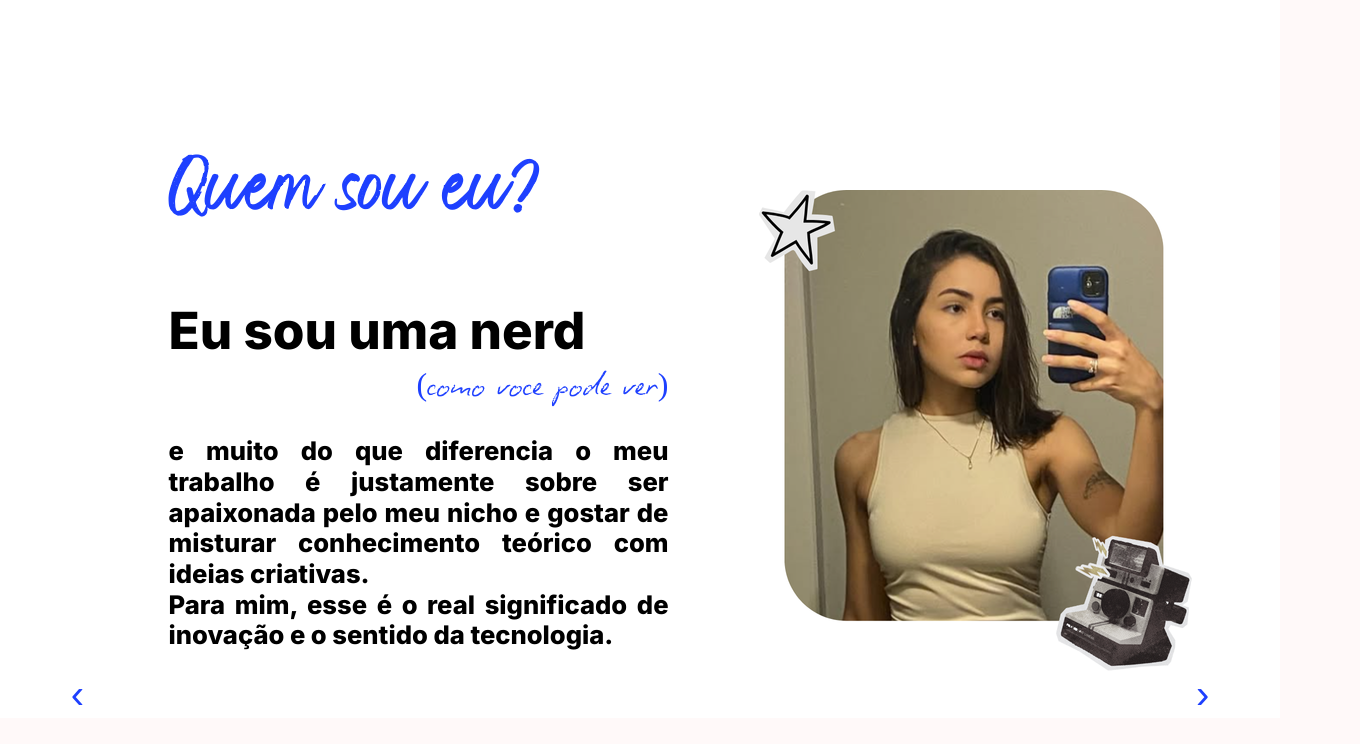
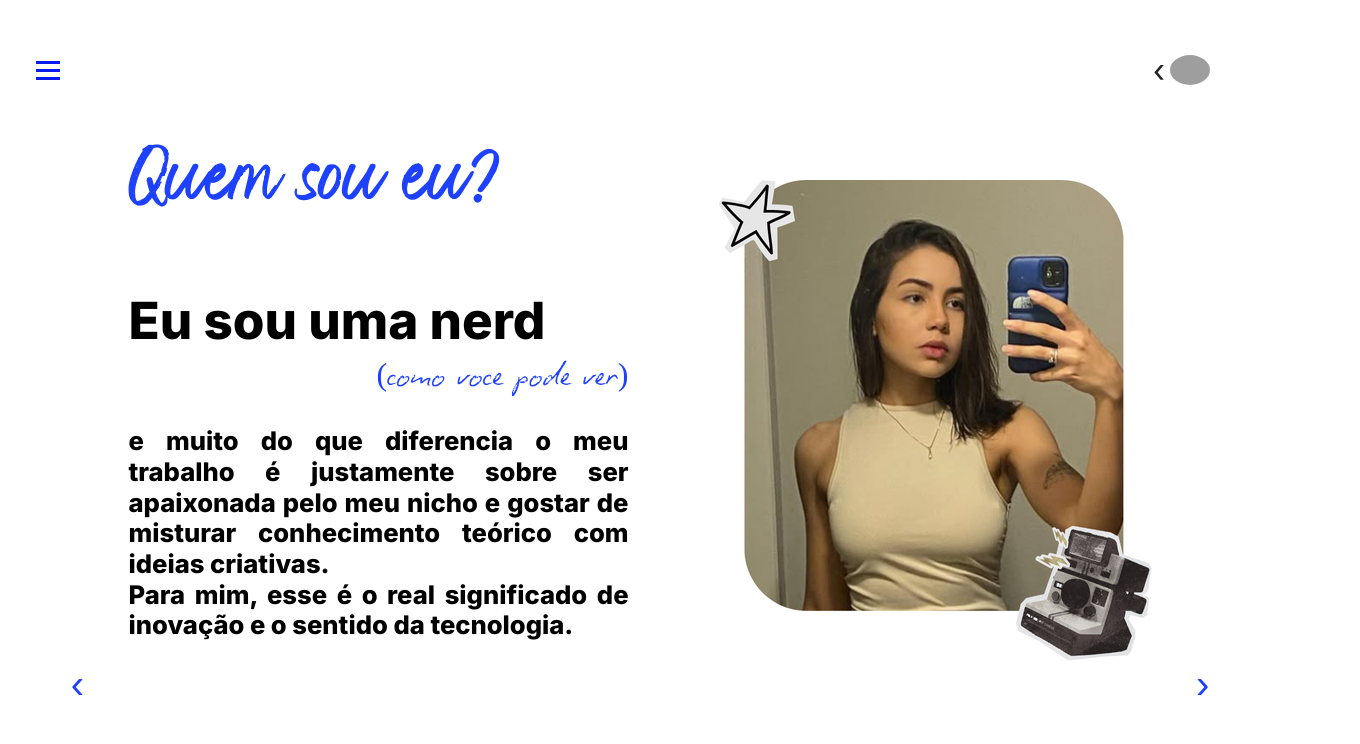
Before and after one commit to laviniacarol/My-Portfolio, a React (Vite) app in the folder carol-portfolio/: page / in a window 1280 px wide. Shown: the top 744 px of the page, 1360 px wide, since content can reach past the window. Built offline with nearby package versions, Linux system fonts and the light colour scheme; grey boxes are pictures that could not be loaded; a web font is replaced by a local one.

Commit message:
turning header in a shared component

```diff
--- a/carol-portfolio/package.json
+++ b/carol-portfolio/package.json
@@ -11,7 +11,8 @@
   },
   "dependencies": {
     "react": "^19.2.0",
-    "react-dom": "^19.2.0"
+    "react-dom": "^19.2.0",
+    "react-router-dom": "^7.12.0"
   },
   "devDependencies": {
     "@eslint/js": "^9.39.1",
--- /dev/null
+++ b/carol-portfolio/src/App.tsx
@@ -0,0 +1,18 @@
+import { Routes, Route } from "react-router-dom";
+
+import Layout from "../src/Layout/layout";
+
+/* containers */
+import Home from "./containers/Home/home";
+import About from "./containers/About/About";
+
+export default function App() {
+  return (
+    <Routes>
+      <Route element={<Layout />}>
+        <Route path="/" element={<About />} />
+        <Route path="/sobre" element={<About />} />
+      </Route>
+    </Routes>
+  );
+}
--- /dev/null
+++ b/carol-portfolio/src/Layout/layout.tsx
@@ -0,0 +1,13 @@
+import { Outlet } from "react-router-dom";
+import Header from "../containers/Header";
+
+export default function Layout() {
+  return (
+    <>
+      <Header />
+      <main style={{ paddingTop: "70px" }}>
+        <Outlet />
+      </main>
+    </>
+  );
+}
--- a/carol-portfolio/src/containers/About/About.module.scss
+++ b/carol-portfolio/src/containers/About/About.module.scss
@@ -8,7 +8,7 @@
 
 .MainRow {
   display: flex;
-  padding: 80px;
+  padding: 0;
   justify-content: center;
   align-items: center;
   gap: 90px;
@@ -70,7 +70,7 @@
 .Arrows {
   display: flex;
   justify-content: center;
-  margin-top: -90px;
+  margin-top: -10px;
   gap: 1100px;
 }
 
@@ -121,7 +121,7 @@
 
   .Who {
     font-size: 1.8rem;
-    padding-top: 30px;
+    padding-top: 80px;
     text-align: center;
     margin: 0;
     justify-content: center;
@@ -193,4 +193,8 @@
     margin-right: 10px;
   }
 
+  .Who {
+    margin-top: 70px;
+  }
+
 }
--- /dev/null
+++ b/carol-portfolio/src/containers/Header/Header.module.scss
@@ -0,0 +1,68 @@
+.hero {
+  min-height: 100vh;
+  padding: 0px;
+  margin: 0px;
+  display: flex;
+  z-index: 1000;
+  flex-direction: column;
+  position: relative;
+}
+
+.topBar {
+  position: fixed;
+  top: 0;
+  left: 0;
+  width: 100%;
+  padding: clamp(30px, 30px, 40px);
+  height: 80px;
+
+  display: flex;
+  justify-content: space-between;
+  align-items: center;
+
+  z-index: 1000;
+}
+
+
+.menuBtn {
+  background: none;
+  border: none;
+  cursor: pointer;
+
+  display: flex;
+  flex-direction: column;
+  gap: 5px;
+
+  span {
+    width: 24px;
+    height: 3px;
+    background-color: #041cf1;
+    display: block;
+  }
+}
+
+.lang {
+  display: flex;
+  align-items: center;
+  gap: 5px;
+
+  img {
+    cursor: pointer;
+    width: clamp(38px, 5vw, 40px);
+    margin-right: clamp(80px, 26vw, 100px);
+    height: auto;
+    border-radius: 50%;
+  }
+}
+
+.arrow {
+  font-size: clamp(2rem, 4vw, 1rem);
+  cursor: pointer;
+  color: #232323;
+  transition: transform 0.2s ease, opacity 0.2s ease;
+
+  &:hover {
+    transform: scale(1.2);
+    opacity: 0.8;
+  }
+}
--- /dev/null
+++ b/carol-portfolio/src/containers/Header/index.tsx
@@ -0,0 +1,22 @@
+   import styles from "./Header.module.scss";
+
+
+   export default function Header() {
+     return (
+   <header className={styles.topBar}>
+        <button className={styles.menuBtn} aria-label="Menu">
+          <span />
+          <span />
+          <span />
+        </button>
+
+        <div className={styles.lang}>
+          <span className={styles.arrow}>‹</span>
+          <img
+            src="https://flagcdn.com/w40/br.png"
+            alt="Idioma português"
+          />
+        </div>
+      </header>
+     )
+    };
--- a/carol-portfolio/src/main.tsx
+++ b/carol-portfolio/src/main.tsx
@@ -1,15 +1,14 @@
-import { StrictMode } from 'react'
-import { createRoot } from 'react-dom/client'
+import { StrictMode } from "react";
+import { createRoot } from "react-dom/client";
+import { BrowserRouter } from "react-router-dom";
 
-/*container*/
-import Home from './containers/Home/home'
-import About from './containers/About/About'
+import App from "./App";
+import "./styles/GlobalStyles.scss";
 
-/*global*/
-import "./styles/GlobalStyles.scss"
-
-createRoot(document.getElementById('root')!).render(
+createRoot(document.getElementById("root")!).render(
   <StrictMode>
-    <About />
-  </StrictMode>,
-)
+    <BrowserRouter>
+      <App />
+    </BrowserRouter>
+  </StrictMode>
+);
--- a/carol-portfolio/src/styles/GlobalStyles.scss
+++ b/carol-portfolio/src/styles/GlobalStyles.scss
@@ -17,7 +17,6 @@ body {
   padding: 0;
   box-sizing: border-box;
   font-family: 'Inter', sans-serif;
-  background-color: #fff9f9;
   color: #000000;
   scroll-behavior: smooth;
   overflow: hidden;
```
Also changed, not shown: carol-portfolio/src/containers/Home/Home.module.scss (+6 -40 lines), carol-portfolio/src/containers/Home/home.tsx (+0 -16 lines), 1 other file (tests, documents, lock files or other folders).
